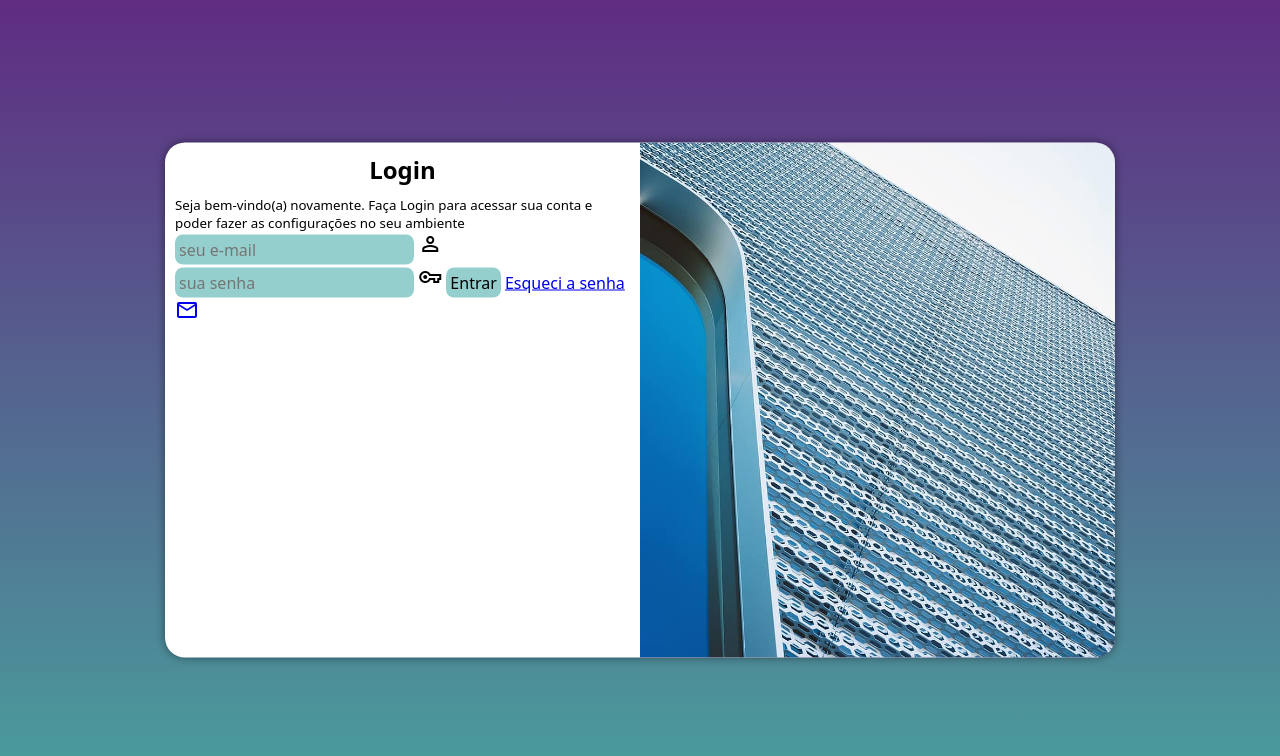
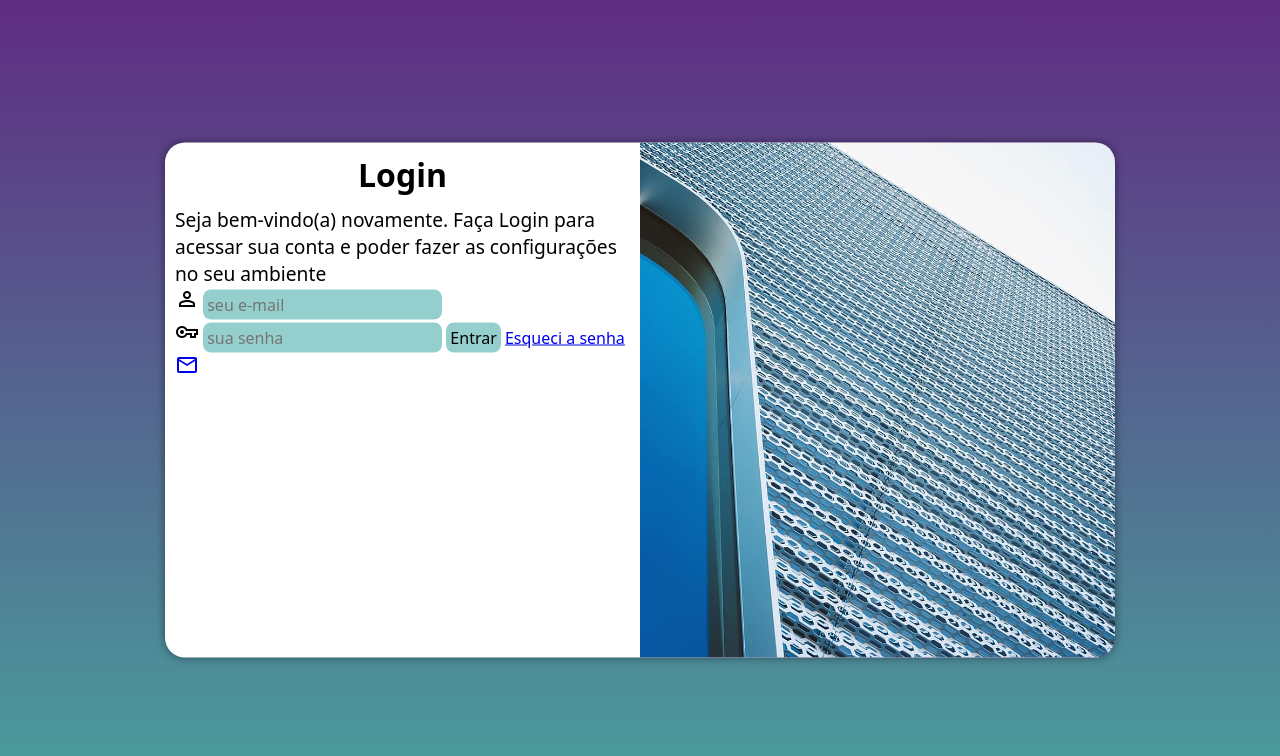
Before and after one commit to kelvin-araujo/projeto-login, a plain HTML site: page index.html in a window 1280 px wide. Drawn offline with nearby package versions, Linux system fonts and the light colour scheme.

Commit message:
update form

```diff
--- a/estilos/media-query.css
+++ b/estilos/media-query.css
@@ -46,7 +46,15 @@ Grandes telas: acima de 1200px
   }
 
   section#login > div#formulario {
-    float: right;
+    float: left;
     width: 50%;
   }
+
+  div#formulario > h1 {
+    font-size: 2em;
+  }
+
+  div#formulario > p {
+    font-size: 1.2em;
+  }
 }
--- a/estilos/style.css
+++ b/estilos/style.css
@@ -57,12 +57,12 @@ section#login > div#formulario {
 
 div#formulario > h1 {
   text-align: center;
+  margin-bottom: 10px;
 }
 
 div#formulario > p {
+  font-size: 0.8em;
   display: block;
-  font-size: 10pt;
-  margin-top: 10px;
 }
 
 div.campo > input {
--- a/index.html
+++ b/index.html
@@ -19,18 +19,17 @@
         <h1>Login</h1>
         <p>Seja bem-vindo(a) novamente. Faça Login para acessar sua conta e poder fazer as configurações no seu ambiente</p>
 
-        <form action="login.php" method="post">
+        <form action="login.php" method="post" autocomplete="on">
           <div class="campo">
+            <span class="material-symbols-outlined">person</span>
+            <input type="email" name="login" id="ilogin" placeholder="seu e-mail" autocomplete="email" required maxlength="30">
             <label for="ilogin">Login</label>
-            <input type="email" name="login" id="ilogin" placeholder="seu e-mail" autocomplete="email" required maxlength="30">
-            <span class="material-symbols-outlined">person</span>
           </div>
 
           <div class="campo">
+            <span class="material-symbols-outlined">vpn_key</span>
+            <input type="password" name="senha" id="isenha" placeholder="sua senha" autocomplete="current-password" required minlength="8" maxlength="20">
             <label for="isenha">Senha</label>
-            <input type="password" name="senha" id="isenha" placeholder="sua senha" autocomplete="current-password" required minlength="8" maxlength="20">
-            <span class="material-symbols-outlined">vpn_key</span>
-
             <input type="submit" value="Entrar">
             <a href="esqueci.html">Esqueci a senha
             <span class="material-symbols-outlined">mail</span>
```
